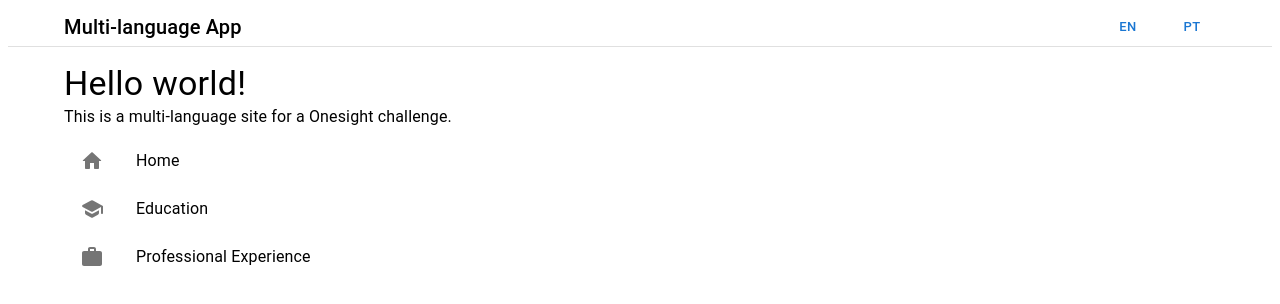
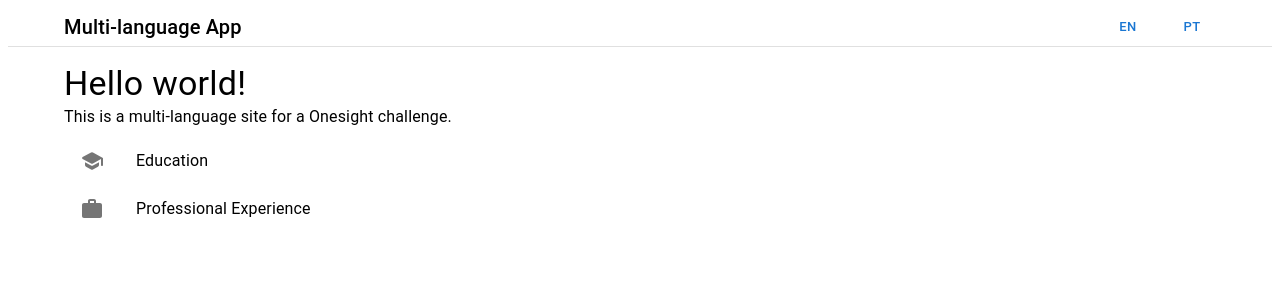
Before and after one commit to anaclarabck/multi-language-project, a Next.js app: page /en in a window 1280 px wide. Shown: the top 304 px of the page. Built offline with nearby package versions, Linux system fonts and the light colour scheme.

Commit message:
chore: remove useless link from Home page

```diff
--- a/src/app/[locale]/page.tsx
+++ b/src/app/[locale]/page.tsx
@@ -1,6 +1,6 @@
 import React from "react";
 import { useLocale, useTranslations } from "next-intl";
-import { HomeRounded, SchoolRounded, WorkRounded } from "@mui/icons-material";
+import { SchoolRounded, WorkRounded } from "@mui/icons-material";
 import {
   Container,
   List,
@@ -13,7 +13,6 @@ import {
 import Link from "next/link";
 
 const LINKS = [
-  { labelEn: "Home", labelPt: "Home", href: "/", icon: HomeRounded },
   {
     labelEn: "Education",
     labelPt: "Educação",
```
